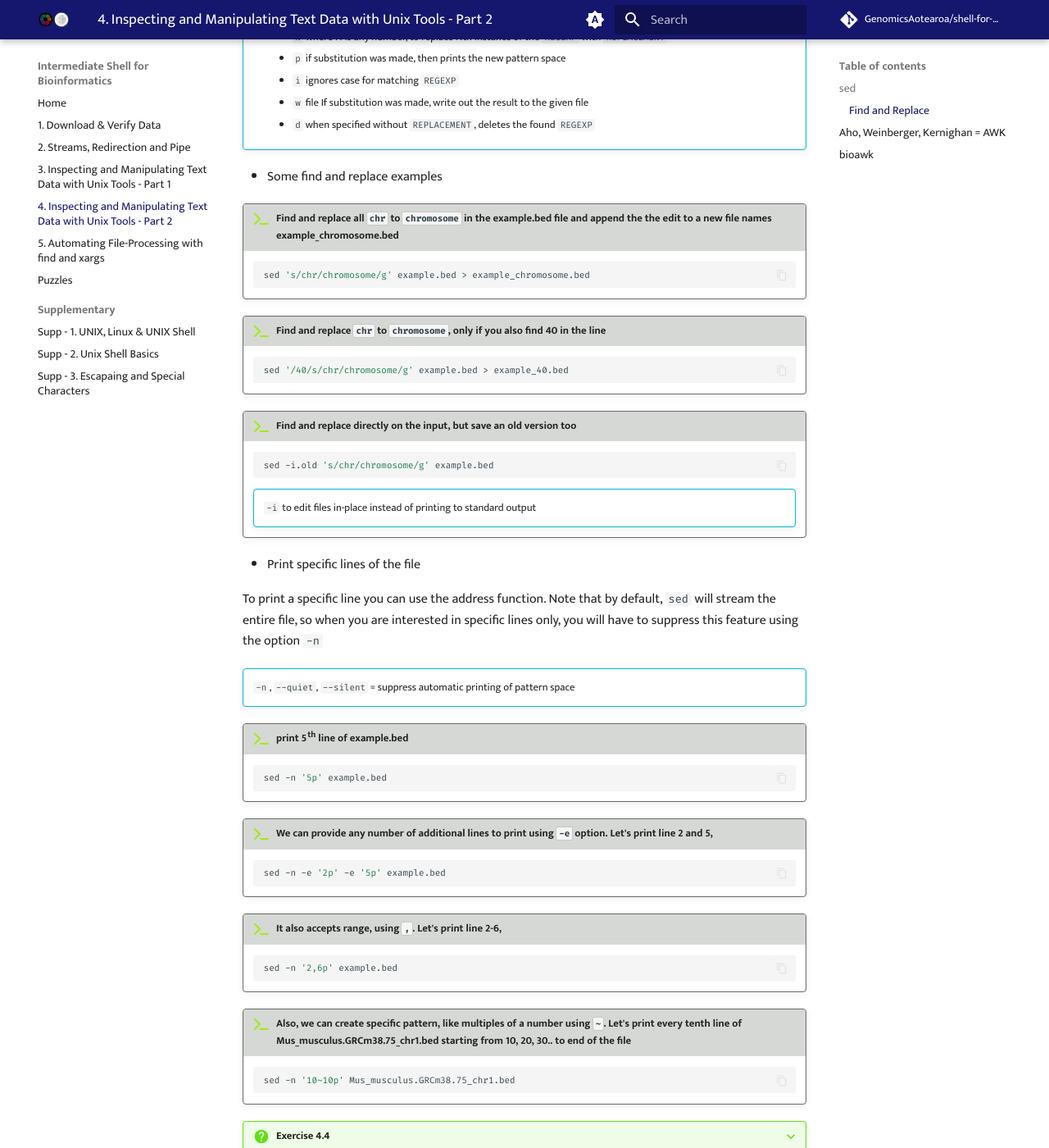
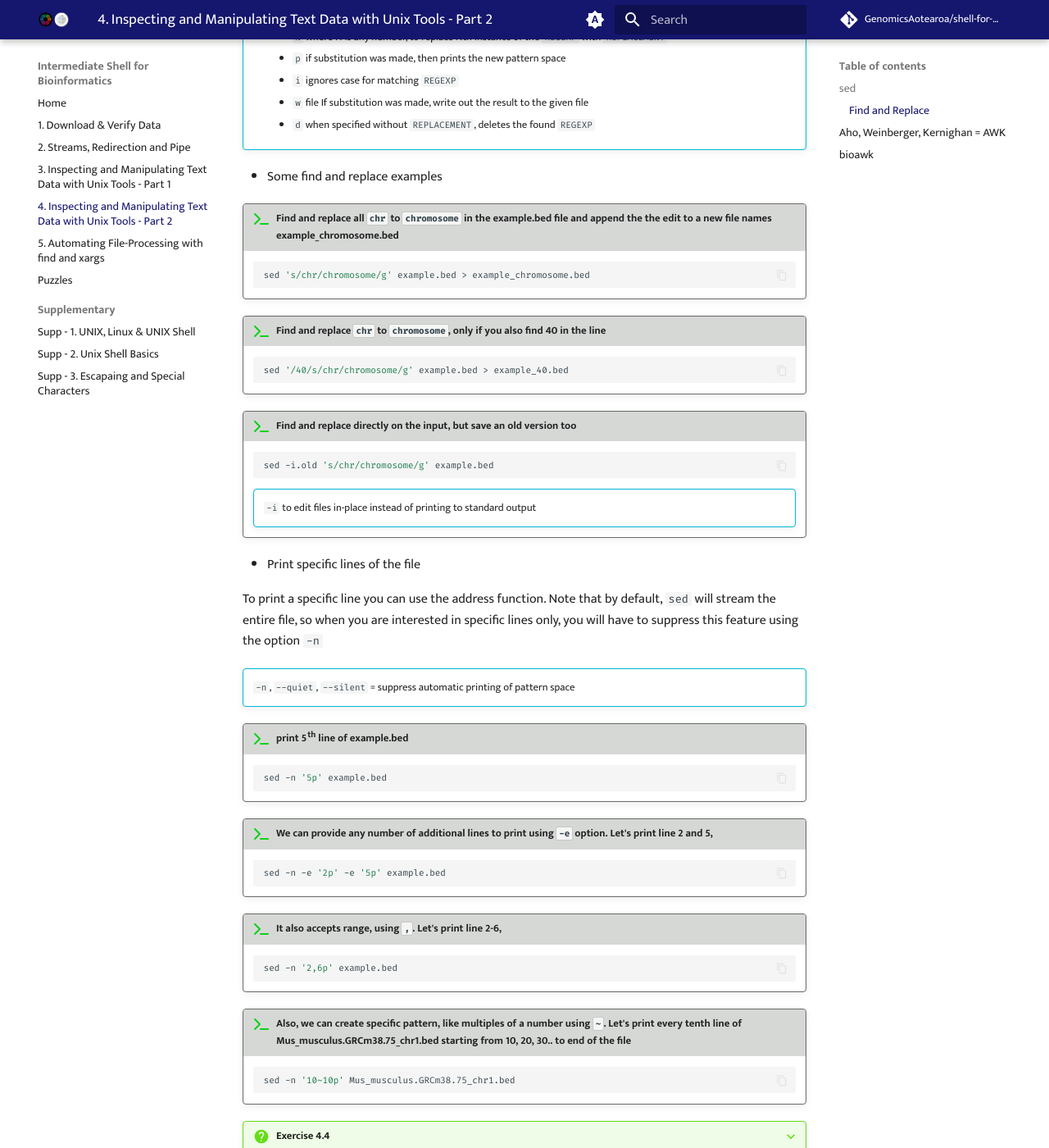
Before and after one commit to GenomicsAotearoa/shell-for-bioinformatics, an MkDocs documentation site: the page built from docs/5_inspectmanipulate2.md, in a window 1280 px wide and 1400 px high, scrolled down 964 px. Shown: the whole window at 82% size. Built offline with MkDocs 1.6.1 and Material for MkDocs 9.7.7, drawn with Linux system fonts in a browser that asks for light colours; comment, search, counter and statistics services are not loaded.

Commit message:
update terminal-2 color scheme

```diff
--- a/docs/stylesheets/extra.css
+++ b/docs/stylesheets/extra.css
@@ -834,7 +834,7 @@
 }
 .md-typeset .terminal-2 > .admonition-title::before,
 .md-typeset .terminal-2 > summary::before {
-  background-color: rgb(159, 236, 17);
+  background-color: rgb(9, 209, 26);
   -webkit-mask-image: var(--md-admonition-icon--terminal);
           mask-image: var(--md-admonition-icon--terminal);
 }
```
